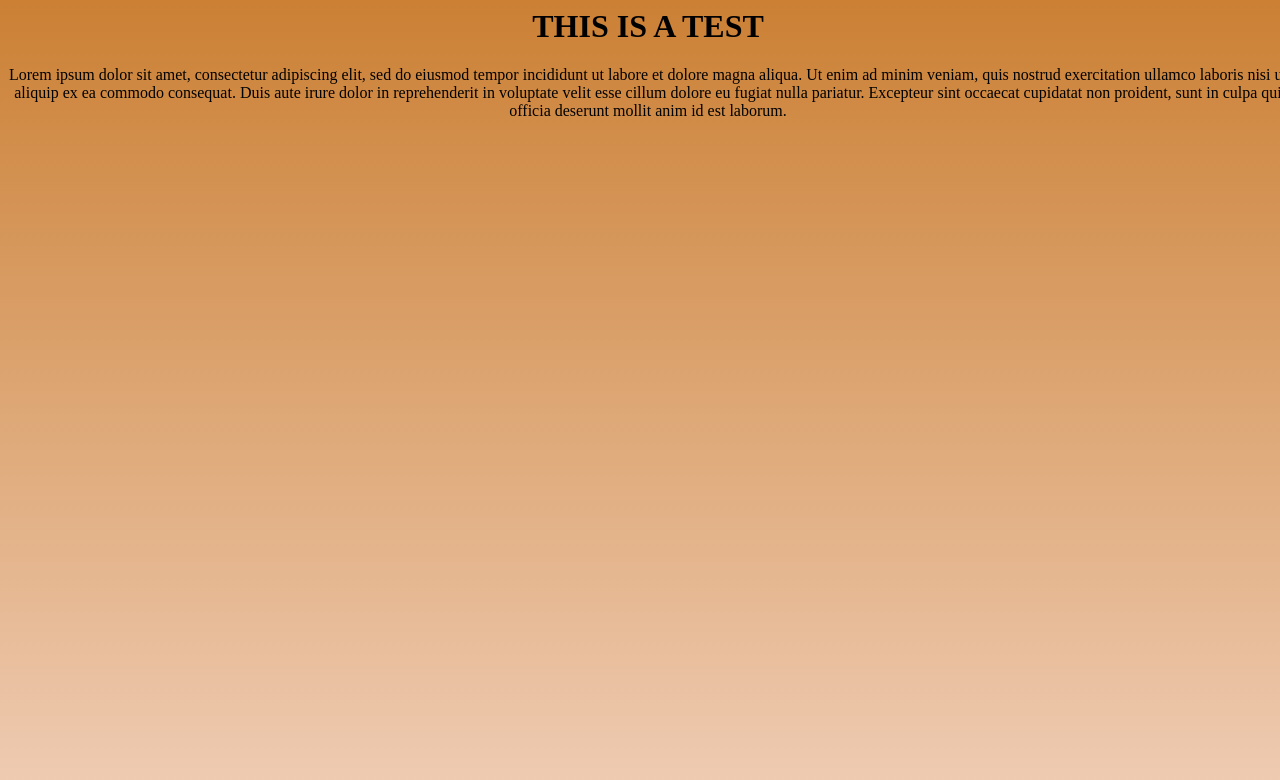
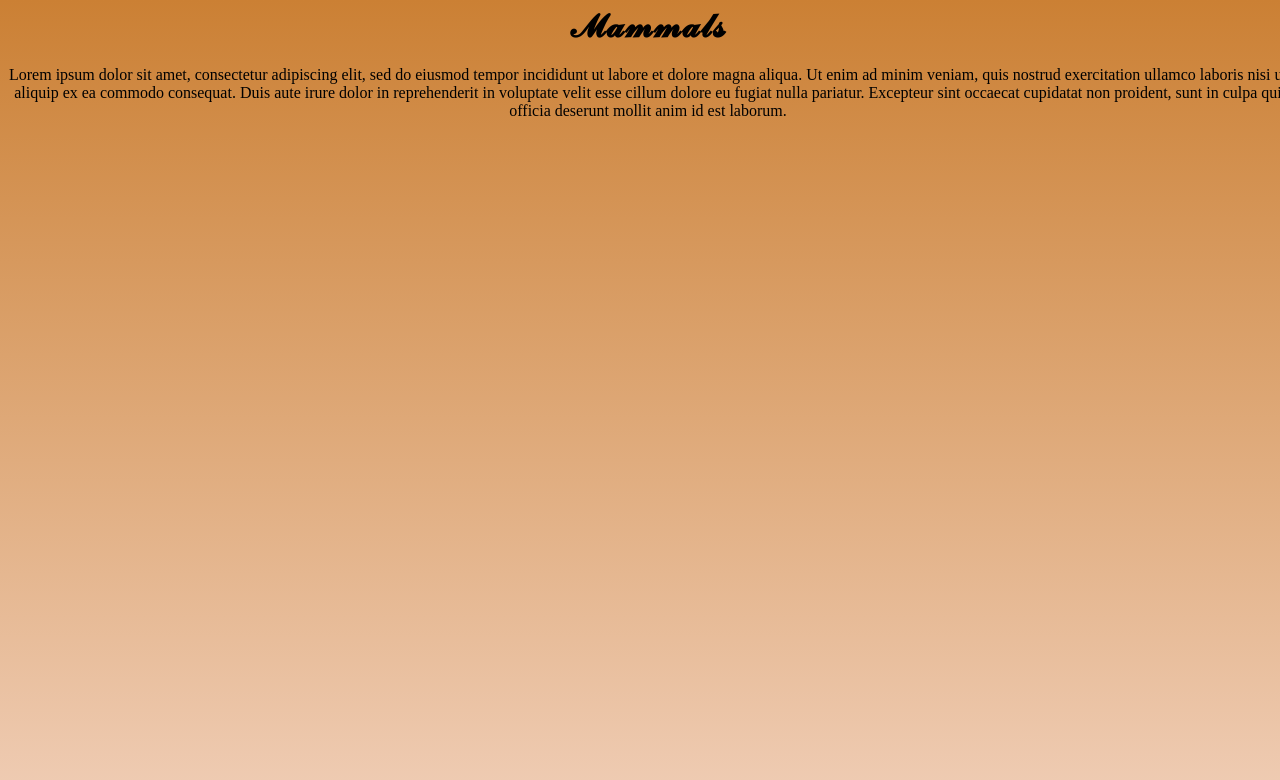
Before and after one commit to alishay3412/MyWebsite, a plain HTML site: page index.html in a window 1280 px wide. Drawn offline with Linux system fonts and the light colour scheme.

Commit message:
Update index.html

```diff
--- a/index.html
+++ b/index.html
@@ -13,7 +13,7 @@
 <body>
 
 
-  <h1>THIS IS A TEST</h1>
+  <h1>𝓜𝓪𝓶𝓶𝓪𝓵𝓼</h1>
 
 
   <p>
```
